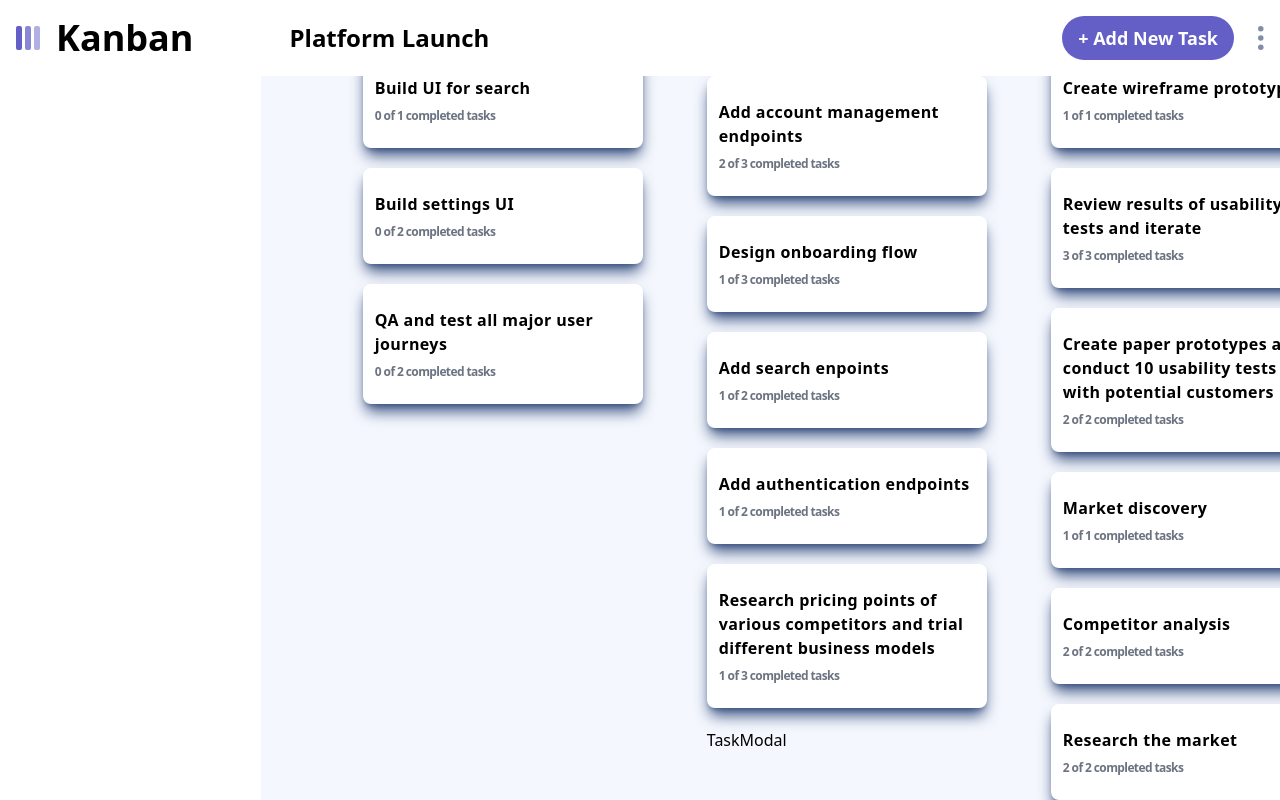
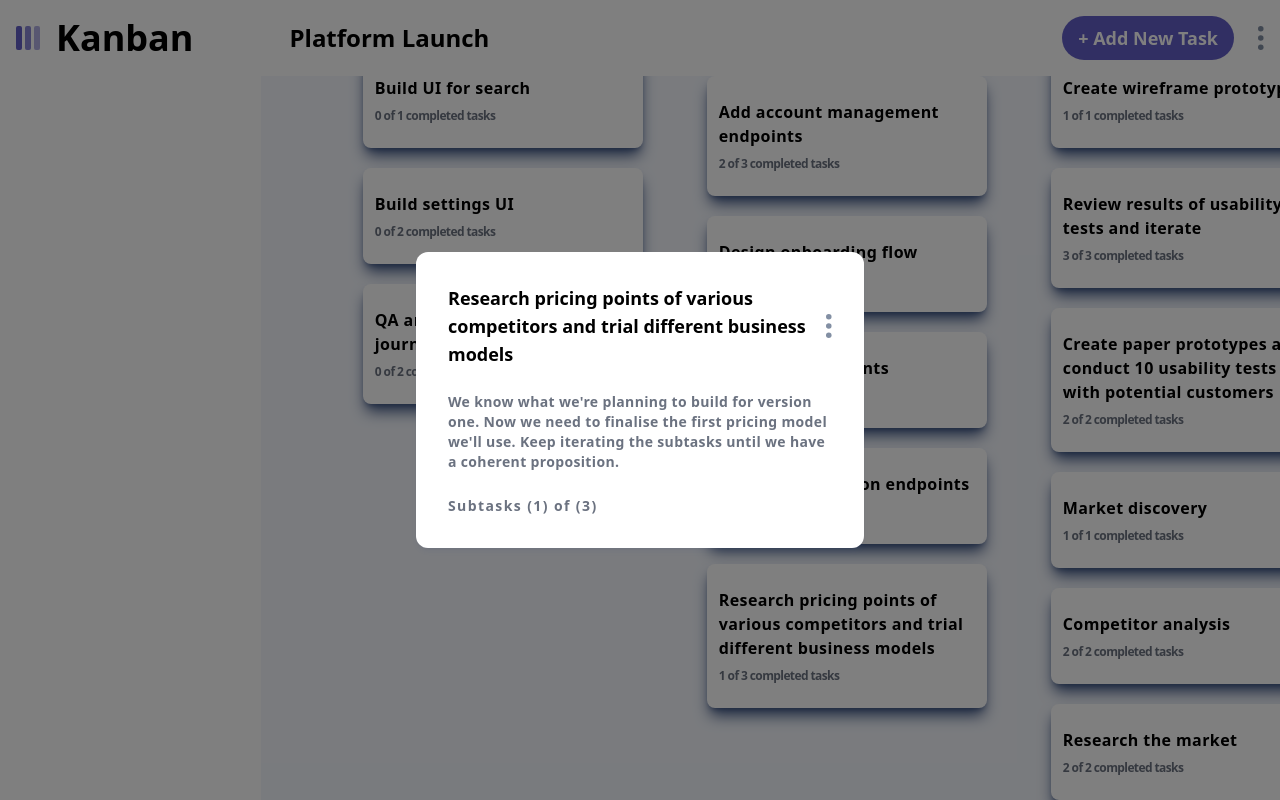
Before and after one commit to PuttipongMax/Kanban-task-clone, a React (Vite) app: page / in a window 1280 px wide. Both pictures are taken after a click on the element 846 px from the left and 636 px from the top of the page. Built offline with nearby package versions, Linux system fonts and the light colour scheme.

Commit message:
feat create task modal 03:55:59

```diff
--- a/src/components/Task.jsx
+++ b/src/components/Task.jsx
@@ -41,7 +41,11 @@ export default function Task({ taskIndex, colIndex }) {
     </div>
     {
      isTaskModalOpen && (
-      <TaskModal />
+      <TaskModal
+       colIndex={colIndex}
+       taskIndex={taskIndex}
+       setIsTaskModalOpen={setIsTaskModalOpen}
+      />
      )
     }
    </div>
--- a/src/modals/TaskModal.jsx
+++ b/src/modals/TaskModal.jsx
@@ -1,7 +1,98 @@
 import React from 'react'
+import { useDispatch, useSelector } from 'react-redux'
+import ellipsis from '../assets/icon-vertical-ellipsis.svg'
+import ElipsIsMenu from '../components/ElipsIsMenu';
 
-export default function TaskModal() {
+export default function TaskModal({
+  colIndex, taskIndex, setIsTaskModalOpen
+}) {
+  const dispatch = useDispatch();
+  const boards = useSelector((state) => state.boards);
+  const board = boards.find((board) => board.isActive);
+  const columns = board.columns
+  const col = columns.find((column, i)=> colIndex === i)
+  const task = col.tasks.find((col, i) => taskIndex === i)
+  const subtasks = task.subtasks
+
+  let completed = 0
+  subtasks.forEach((subtask) => {
+    if(subtask.isCompleted){
+      completed++
+    }
+  });
+
+  const [status, setStatus] = React.useState(task.status);
+  const [newColIndex, setNewColIndex] = React.useState(columns.indexOf(col))
+  const [ellipsisMenuOpen, setEllipsisMenuOpen] = React.useState(false);
+
+  const setOpenEditModal = () => {
+    // write this function later
+
+  }
+
+  const setOpenDeleteModal = () => {
+    // write this function later
+
+  }
+
   return (
-    <div>TaskModal</div>
+    <div
+     className='fixed right-0 left-0 top-0 px-2 py-4 overflow-scroll
+      scrollbar-hide z-50 bottom-0 bg-[#00000080]
+      justify-center items-center flex'
+    >
+      {/* Modal Section */}
+      <div
+       className='scrollbar-hide overflow-y-scroll max-h-[95vh] my-auto
+        bg-white dark:bg-[#2b2c37] text-black dark:text-white
+        font-bold shadow-md shadow-[#364e7e1a] max-w-md mx-auto
+        w-full px-8 py-8 rounded-xl '
+      >
+        <div
+         className='relative flex justify-between w-full
+          items-center'
+        >
+          <h1
+           className='text-lg'
+          >
+           {task.title}
+          </h1>
+          <img
+            src={ellipsis}
+            className='cursor-pointer h-6 '
+            onClick={() => {
+              setEllipsisMenuOpen(state => !state)
+            }}
+          />
+
+          {
+            ellipsisMenuOpen && <ElipsIsMenu
+               setOpenEditModal={setOpenEditModal}
+               setOpenDeleteModal={setOpenDeleteModal}
+               type="Task"
+              />
+          }
+
+        </div>
+        <p
+         className='text-sm text-gray-500 font-semibold tracking-wide
+          pt-6'
+        >
+          {task.description}
+        </p>
+        <p
+         className='pt-6 text-gray-500 tracking-widest text-sm'
+        >
+          Subtasks ({completed}) of ({subtasks.length})
+        </p>
+
+        {/* Subtasks Section 03:55:59 */}
+        <div>
+
+        </div>
+
+      </div>
+
+    </div>
   )
 }
```
